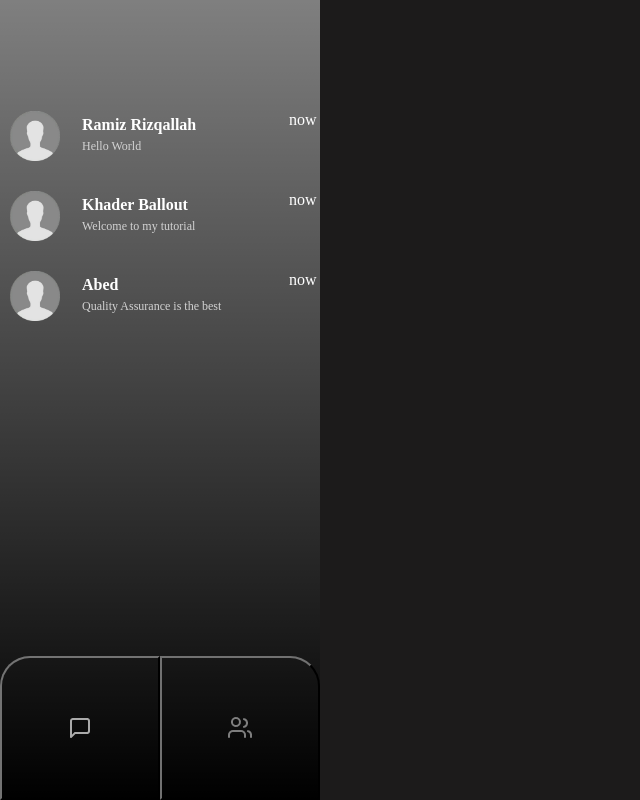
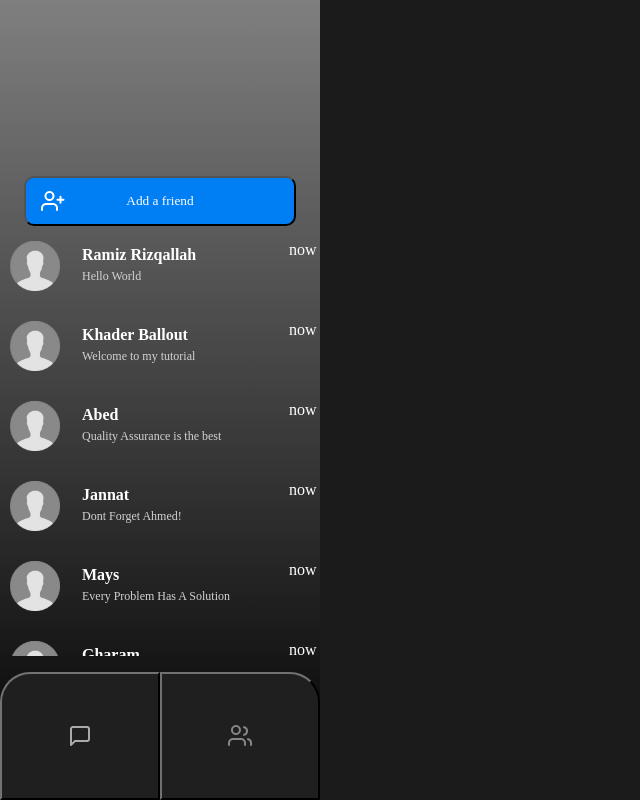
Before and after one commit to ramizrizqallah/ChatApp, a React app: page / in a window 1280 px wide. Shown: the whole page, without its empty margins (0-640 px from the left). Built offline with nearby package versions, Linux system fonts and the light colour scheme.

Commit message:
Added Add a friend button on empty List

```diff
--- /dev/null
+++ b/src/Components/AddAFriend.js
@@ -0,0 +1,12 @@
+import React from 'react'
+import '../style/mainPage.css'
+
+// This function renders an Add a Friend button to add a
+//new friend only when the list of friends in DB is empty
+export default function AddAFriend() {
+    return (
+        <div className="addFriend" style={{textAlign:'center'}}>
+            <button id="add-a-friend">Add a friend</button>
+        </div>
+    )
+}
--- a/src/Components/ContactsPanel.js
+++ b/src/Components/ContactsPanel.js
@@ -1,6 +1,7 @@
 import React, { Component } from 'react'
 import '../style/contactsPanel.css'
 import ChatCard from './ChatCard'
+import AddAFriend from './AddAFriend'
 
 export class ContactsPanel extends Component {
     constructor(props) {
@@ -15,12 +16,17 @@ export class ContactsPanel extends Component {
     render() {
         return (
             <div className="contacts-main">
-
                 <ul className="list">
                     {/* Add Each Contact As Items here as List Item using Iteration*/}
+                    <AddAFriend/>
                     <ChatCard avatar={require('../assets/avatar.png')} name={"Ramiz Rizqallah"} text={"Hello World"}  />
                     <ChatCard avatar={require('../assets/avatar.png')} name={"Khader Ballout"} text={"Welcome to my tutorial"}  />
                     <ChatCard avatar={require('../assets/avatar.png')} name={"Abed"} text={"Quality Assurance is the best"}  />
+                    <ChatCard avatar={require('../assets/avatar.png')} name={"Jannat"} text={"Dont Forget Ahmed!"}  />
+                    <ChatCard avatar={require('../assets/avatar.png')} name={"Mays"} text={"Every Problem Has A Solution"}  />
+                    <ChatCard avatar={require('../assets/avatar.png')} name={"Gharam"} text={"I have a new sticker"}  />
+
+
                 </ul>
 
 
--- a/src/Components/MainPage.js
+++ b/src/Components/MainPage.js
@@ -1,6 +1,7 @@
 import React, { Component } from 'react'
 import '../style/mainPage.css'
 import ContactsPanel from './ContactsPanel'
+import AddAFriend from './AddAFriend'
 
 
 export class MainPage extends Component {
@@ -17,6 +18,10 @@ export class MainPage extends Component {
                 <div className="left-panel">
 
                     {/* Add navBar Below this line ONLY and put its className ="navbar" */}
+
+
+                     {/* Add navBar Below this line ONLY and put its className ="navbar" */}
+                     {/* OR add two buttons for New Message and New Group */}
 
 
 
--- a/src/style/contactsPanel.css
+++ b/src/style/contactsPanel.css
@@ -5,19 +5,24 @@
 }
 
 .list{
-
+    overflow:hidden;
+    overflow-y:scroll;
     padding-left: 0px;
     grid-area: 1;
     text-decoration: none;
 }
 
+.list::-webkit-scrollbar {
+    display: none;
+}
+
 
 #chats:active{
-    background: url('../assets/chatsVisited.png') no-repeat center;
+    background: #1F1F1F url('../assets/chatsVisited.png') no-repeat center;
 }
 
 #people:active{
-    background: url('../assets/peopleVisited.png') no-repeat center;
+    background: #1F1F1F url('../assets/peopleVisited.png') no-repeat center;
 }
 
 
@@ -30,7 +35,7 @@
     text-align: center;
     text-decoration: none;
     background-color: #1F1F1F;
-    background: url('../assets/chats.png') no-repeat center;
+    background: #1F1F1F  url('../assets/chats.png')  no-repeat center;
 }
 #people{
     outline: none;
@@ -41,7 +46,7 @@
     vertical-align: middle;
     text-decoration: none;
     background-color: #1F1F1F;
-    background: url('../assets/people.png') no-repeat center;
+    background: #1F1F1F url('../assets/people.png') no-repeat center;
 }
 
 .buttons{
--- a/src/style/mainPage.css
+++ b/src/style/mainPage.css
@@ -21,14 +21,23 @@ background-color: #1C1B1B;
 /*--------Left Panel CSS----------*/
 .left-panel{
 display: grid;
-grid-template-rows: 10% 90%;
+grid-template-rows: 10% 10% 80%;
 height: 100vh;
 background-image: linear-gradient(rgb(0,0,0,0.5), rgb(0,0,0,1));
 
 }
+#add-a-friend{
+    background: #007EF4 url('../assets/add.png') no-repeat left;
+    background-origin: content-box;
+    text-decoration: none;
+    outline: none;
 
+}
+.addFriend{
+    grid-area: 2;
+}
 .contacts-main{
-    grid-area: 2;
+    grid-area: 3;
 }
 
 .navbar{
```
Also changed, not shown: src/assets/add.png (added).
